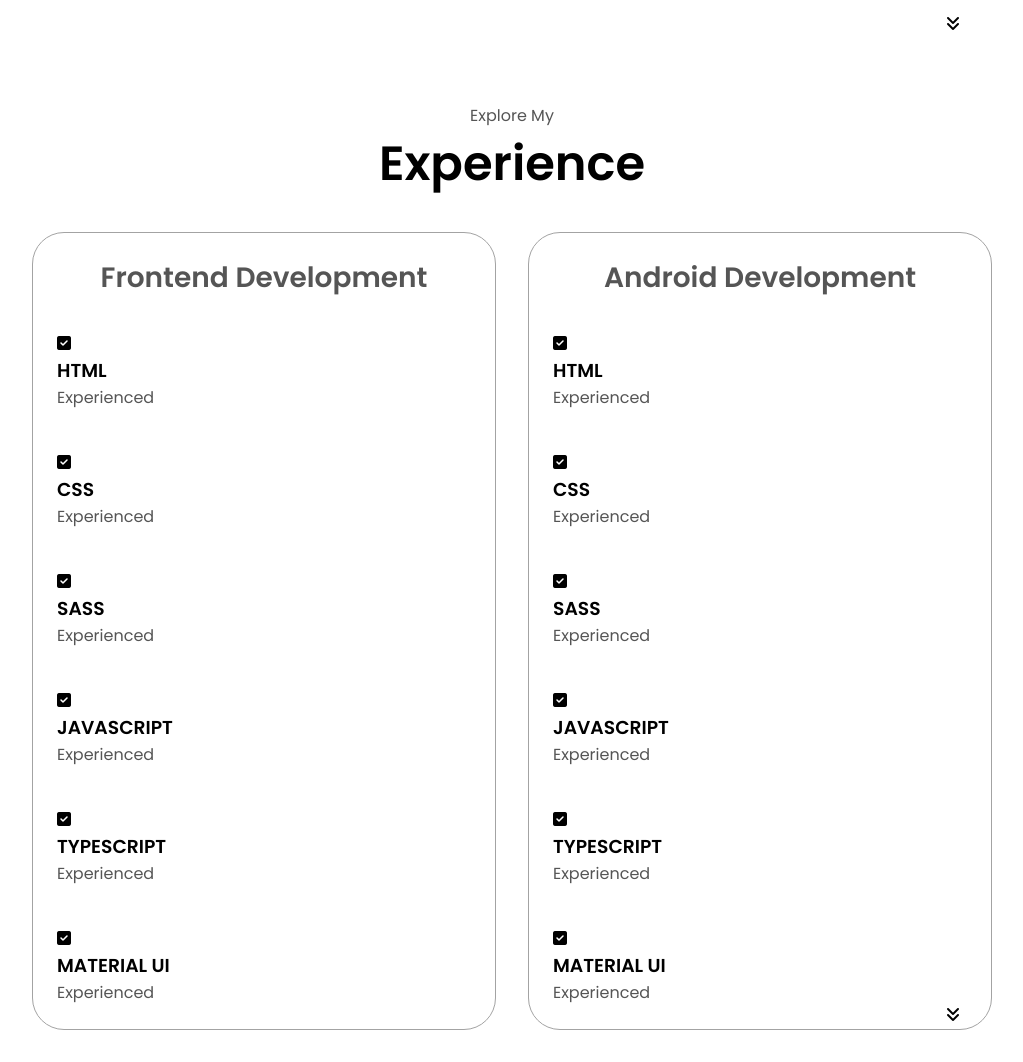
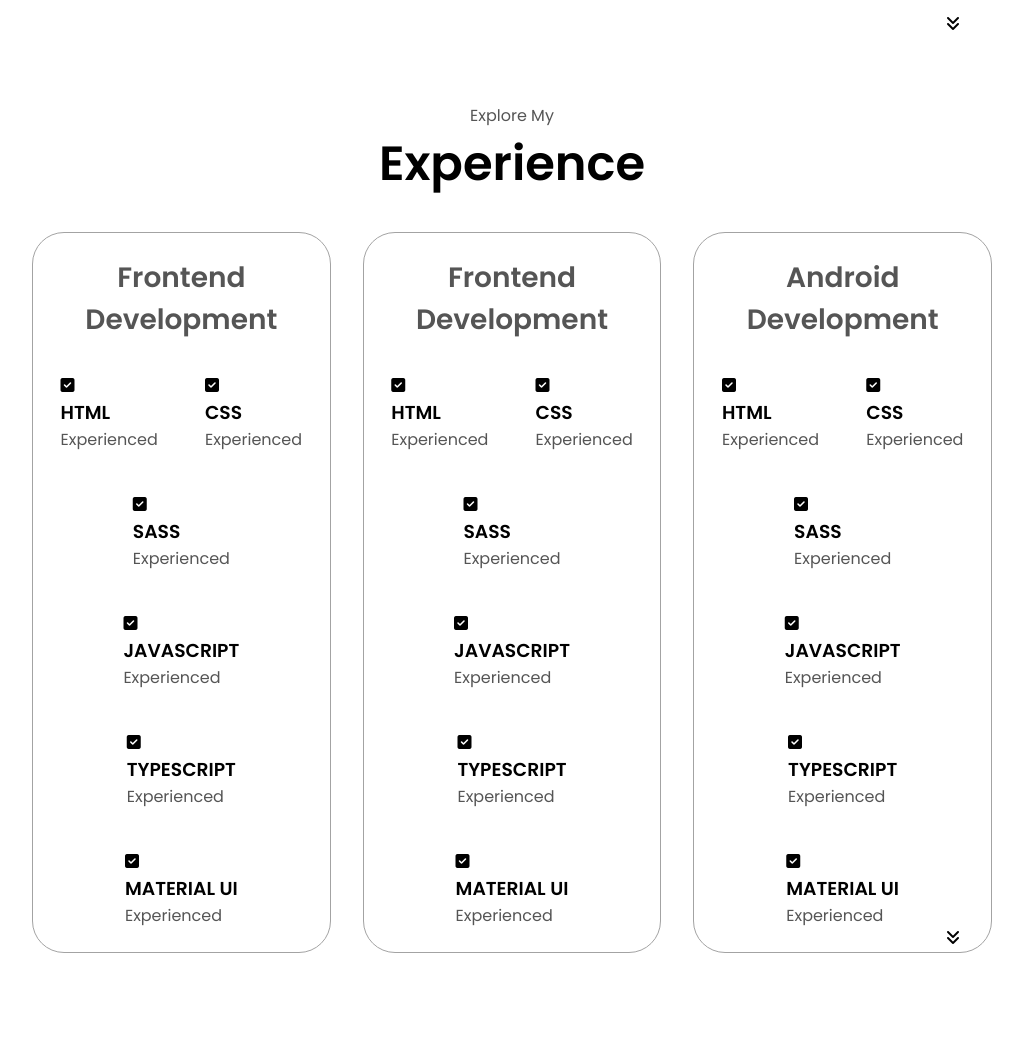
Before and after one commit to Bryium/Portfolio, a Django app: page /Home/ in a window 1280 px wide. Shown: the part 1537-2599 px from the top of the page, without its empty margins (128-1151 px from the left). After the commit the page ends 2490 px from the top, so only its background shows below. Run offline with Django 4.2, Linux system fonts and the light colour scheme; some libraries are stand-ins or nearby versions.

Commit message:
fixed errors in experience section

```diff
--- a/Home/static/style.css
+++ b/Home/static/style.css
@@ -325,7 +325,7 @@ padding-top: 4vh;
 
 .article-container {
   display: flex;
-  flex-direction: column;
+  flex-direction: row;
   text-align: initial;
   flex-wrap: wrap;
   gap: 2.5rem;
--- a/templates/home.html
+++ b/templates/home.html
@@ -120,17 +120,64 @@
        onclick="location.href='./#experience'"></i>
 
 </section>
-
 {# EXPERIENCE SECTION #}
-
 <section id="experience">
     <p class="section_text_p1">Explore My</p>
     <h1 class="title">Experience</h1>
     <div class="experience-details-container">
         <div class="about-containers">
             <div class="details-container">
+             <h2 class="experience-sub-title">Frontend Development</h2>
+                <div class="article-container">
+                    <!-- Frontend development details -->
+                    <article>
+                        <i class="fa-solid fa-square-check" style="color: #000000;"></i>
+                        <div>
+                            <h3>HTML</h3>
+                            <p>Experienced</p>
+                        </div>
+                    </article>
+                    <article>
+                        <i class="fa-solid fa-square-check" style="color: #000000;"></i>
+                        <div>
+                            <h3>CSS</h3>
+                            <p>Experienced</p>
+                        </div>
+                    </article>
+                    <article>
+                        <i class="fa-solid fa-square-check" style="color: #000000;"></i>
+                        <div>
+                            <h3>SASS</h3>
+                            <p>Experienced</p>
+                        </div>
+                    </article>
+                    <article>
+                        <i class="fa-solid fa-square-check" style="color: #000000;"></i>
+                        <div>
+                            <h3>JAVASCRIPT</h3>
+                            <p>Experienced</p>
+                        </div>
+                    </article>
+                    <article>
+                        <i class="fa-solid fa-square-check" style="color: #000000;"></i>
+                        <div>
+                            <h3>TYPESCRIPT</h3>
+                            <p>Experienced</p>
+                        </div>
+                    </article>
+                    <article>
+                        <i class="fa-solid fa-square-check" style="color: #000000;"></i>
+                        <div>
+                            <h3>MATERIAL UI</h3>
+                            <p>Experienced</p>
+                        </div>
+                    </article>
+                </div>
+        </div>
+            <div class="details-container">
                 <h2 class="experience-sub-title">Frontend Development</h2>
                 <div class="article-container">
+                    <!-- Frontend development details -->
                     <article>
                         <i class="fa-solid fa-square-check" style="color: #000000;"></i>
                         <div>
@@ -178,6 +225,7 @@
             <div class="details-container">
                 <h2 class="experience-sub-title">Android Development</h2>
                 <div class="article-container">
+                    <!-- Android development details -->
                     <article>
                         <i class="fa-solid fa-square-check" style="color: #000000;"></i>
                         <div>
```
